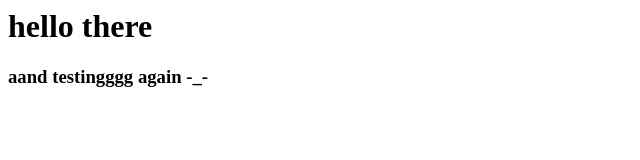
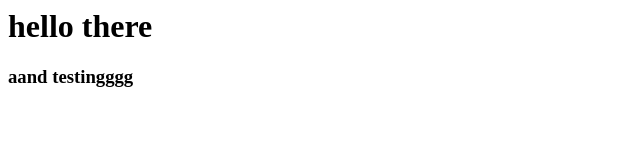
Before and after one commit to houssem26/learning-git, a plain HTML site: page index.html in a window 1280 px wide. Shown: the full height of the page, 0-640 px from the left. Drawn offline with Linux system fonts and the light colour scheme.

Commit message:
add testing phrase

```diff
--- a/index.html
+++ b/index.html
@@ -4,7 +4,7 @@
 	</head>
 	<body>
 		<h1>hello there</h1>
-		<h3> aand testingggg again -_- </h3>
+		<h3> aand testingggg </h3>
 	</body>
 
 </html>
```
